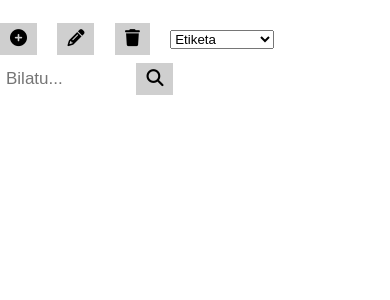
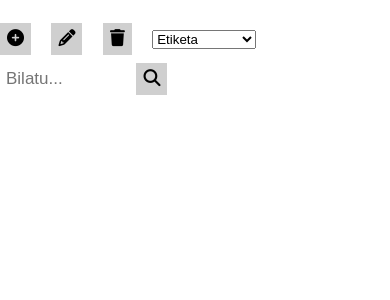
Before and after one commit to afernandezi22/talde1erronka1, a PHP site: page /html/botoiak.html in a window 390 px wide. Shown: the top 300 px of the page. Run offline with PHP 8.4, Linux system fonts and the light colour scheme.

Commit message:
no message

```diff
--- a/ERRONKA/css/styles.css
+++ b/ERRONKA/css/styles.css
@@ -330,8 +330,9 @@
         font-size: 1.5em;
     }
 
+    /* Botones */
     div.botoiak button{
-
+        padding: 6px 7px;
     }
 
     /* Footer */
```
